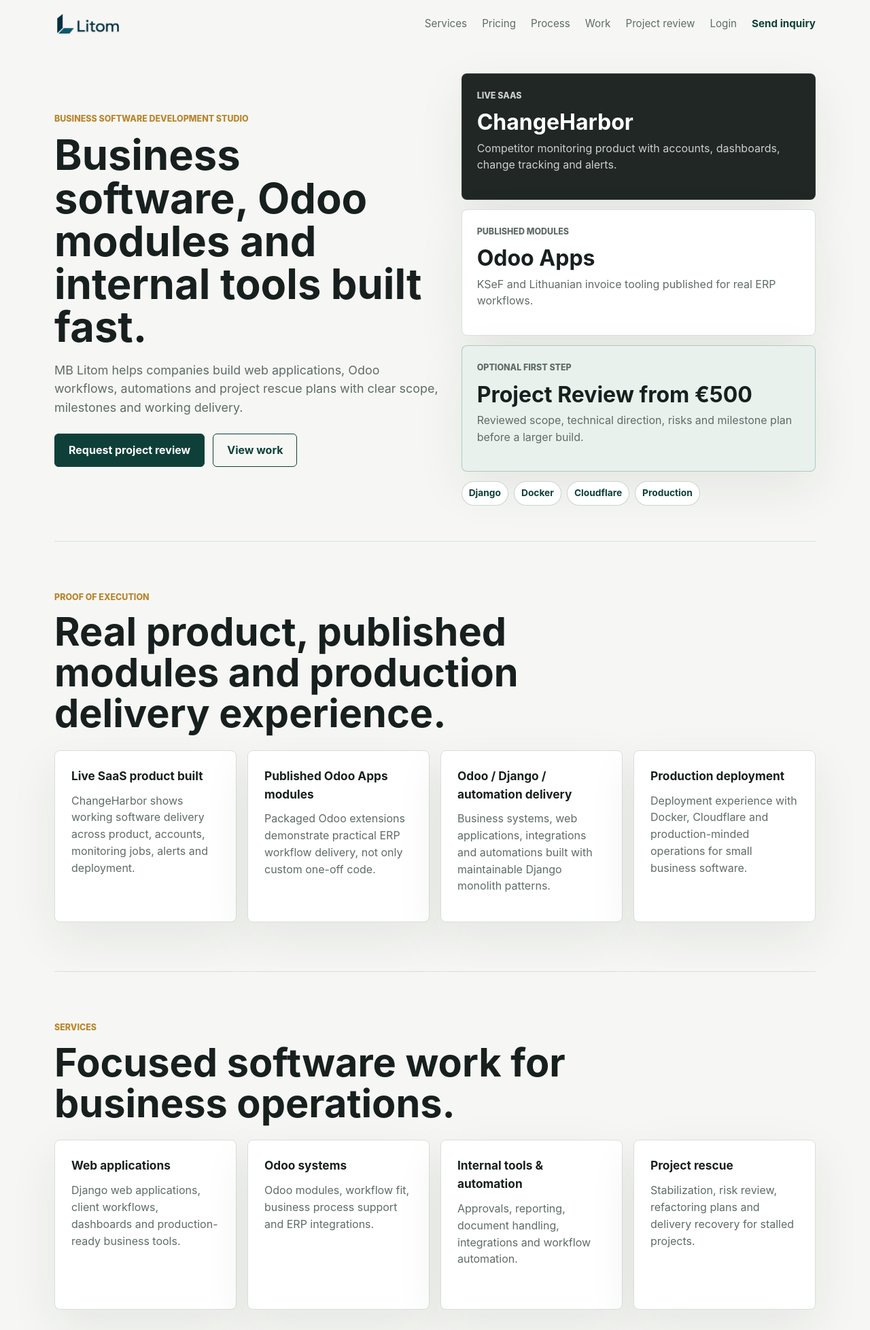
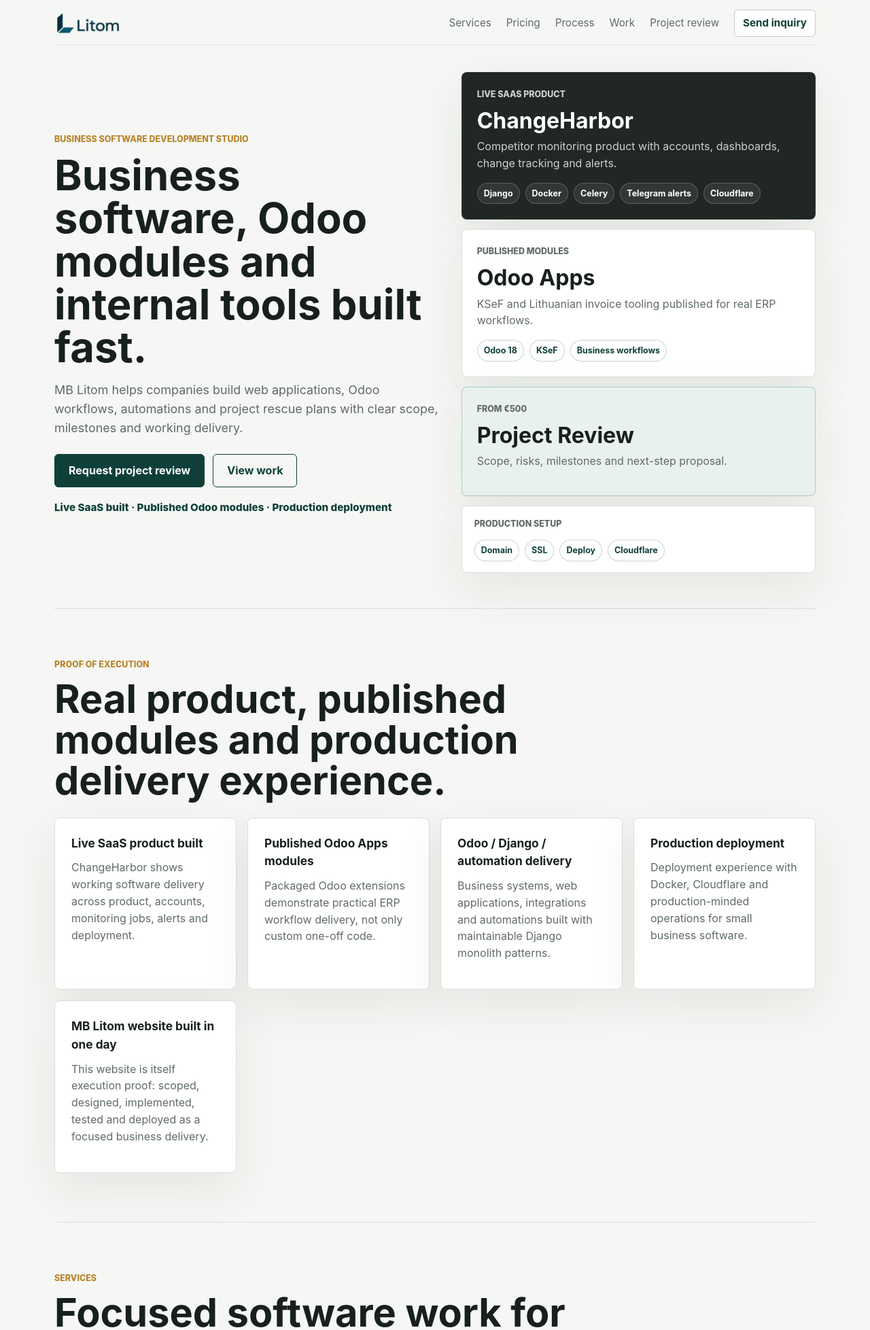
Before and after one commit to MBLitom/Litom, a Django app: page / in a window 1280 px wide. Shown: the top 1957 px of the page at 68% size. Run offline with Django 5.2, Linux system fonts and the light colour scheme.

Commit message:
Refine premium website positioning

```diff
--- a/apps/projects/tests.py
+++ b/apps/projects/tests.py
@@ -1,5 +1,6 @@
 from unittest.mock import patch
 
+from django.core.cache import cache
 from django.test import TestCase, override_settings
 from django.urls import reverse
 
@@ -18,6 +19,9 @@ VALID_CONTACT = {
 
 
 class ContactFormTests(TestCase):
+    def setUp(self):
+        cache.clear()
+
     @override_settings(TELEGRAM_NOTIFICATIONS_ENABLED=False)
     def test_contact_form_accepts_valid_inquiry(self):
         response = self.client.post(reverse("website:contact"), VALID_CONTACT)
--- a/static/css/site.css
+++ b/static/css/site.css
@@ -38,11 +38,25 @@ a {
 }
 
 .site-header {
+    position: sticky;
+    top: 0;
+    z-index: 20;
     display: flex;
     align-items: center;
     justify-content: space-between;
     gap: 24px;
-    padding: 18px 0;
+    padding: 14px 0;
+    backdrop-filter: blur(18px);
+}
+
+.site-header::before {
+    content: "";
+    position: fixed;
+    inset: 0 0 auto;
+    z-index: -1;
+    height: 66px;
+    border-bottom: 1px solid rgba(217, 223, 220, 0.82);
+    background: rgba(246, 247, 244, 0.9);
 }
 
 .brand,
@@ -74,7 +88,12 @@ a {
 }
 
 .nav-cta {
+    min-height: 38px;
+    border: 1px solid rgba(14, 64, 57, 0.26);
+    border-radius: 6px;
+    padding: 7px 12px;
     color: var(--accent-dark) !important;
+    background: #fff;
     font-weight: 700;
 }
 
@@ -214,6 +233,17 @@ h3 {
     align-items: center;
 }
 
+.premium-hero .hero-copy {
+    padding-top: 20px;
+}
+
+.trust-line {
+    margin-top: 18px;
+    color: var(--accent-dark);
+    font-size: 0.95rem;
+    font-weight: 800;
+}
+
 .proof-stack {
     display: grid;
     gap: 14px;
@@ -239,6 +269,11 @@ h3 {
     background: var(--charcoal);
 }
 
+.setup-card {
+    min-height: auto;
+    padding: 16px 18px;
+}
+
 .live-card .panel-label,
 .live-card p {
     color: rgba(255, 255, 255, 0.78);
@@ -249,13 +284,15 @@ h3 {
     background: var(--soft-green);
 }
 
-.chip-row {
+.chip-row,
+.mini-chip-row {
     display: flex;
     flex-wrap: wrap;
     gap: 8px;
 }
 
-.chip-row span {
+.chip-row span,
+.mini-chip-row span {
     display: inline-flex;
     min-height: 32px;
     align-items: center;
@@ -266,6 +303,22 @@ h3 {
     background: #fff;
     font-size: 0.86rem;
     font-weight: 750;
+}
+
+.mini-chip-row {
+    margin-top: 14px;
+}
+
+.mini-chip-row span {
+    min-height: 28px;
+    padding: 5px 9px;
+    font-size: 0.78rem;
+}
+
+.live-card .mini-chip-row span {
+    border-color: rgba(255, 255, 255, 0.2);
+    color: #fff;
+    background: rgba(255, 255, 255, 0.08);
 }
 
 .hero-panel ul {
@@ -313,6 +366,25 @@ h3 {
 .cards article {
     min-height: 220px;
     padding: 24px;
+}
+
+.cards article,
+.work-card,
+.work-preview-card,
+.selected-work-card,
+.info-panel,
+.order-card,
+.project-request-form {
+    transition: border-color 160ms ease, transform 160ms ease, box-shadow 160ms ease;
+}
+
+.cards article:hover,
+.work-card:hover,
+.work-preview-card:hover,
+.selected-work-card:hover {
+    border-color: rgba(23, 100, 90, 0.28);
+    transform: translateY(-2px);
+    box-shadow: 0 28px 82px rgba(23, 33, 30, 0.11);
 }
 
 .service-card-grid article {
@@ -507,7 +579,7 @@ h3 {
 }
 
 .selected-work-grid {
-    grid-template-columns: minmax(0, 1.18fr) repeat(2, minmax(240px, 0.91fr));
+    grid-template-columns: repeat(4, minmax(0, 1fr));
 }
 
 .work-card-grid {
--- a/templates/base.html
+++ b/templates/base.html
@@ -32,8 +32,6 @@
             <a href="{% url 'payments:project_review_landing' %}">Project review</a>
             {% if request.user.is_authenticated %}
                 <a href="{% url 'accounts:dashboard' %}">Dashboard</a>
-            {% else %}
-                <a href="{% url 'accounts:login' %}">Login</a>
             {% endif %}
             <a class="nav-cta" href="{% url 'website:contact' %}">Send inquiry</a>
         </nav>
--- a/templates/website/homepage.html
+++ b/templates/website/homepage.html
@@ -14,26 +14,30 @@
             <a class="button primary" href="{% url 'payments:project_review_landing' %}">Request project review</a>
             <a class="button secondary" href="{% url 'website:case_studies' %}">View work</a>
         </div>
+        <p class="trust-line">Live SaaS built · Published Odoo modules · Production deployment</p>
     </div>
     <aside class="proof-stack" aria-label="Proof and service signals">
         <article class="proof-card live-card">
-            <p class="panel-label">Live SaaS</p>
+            <p class="panel-label">Live SaaS product</p>
             <h2>ChangeHarbor</h2>
             <p>Competitor monitoring product with accounts, dashboards, change tracking and alerts.</p>
+            <div class="mini-chip-row"><span>Django</span><span>Docker</span><span>Celery</span><span>Telegram alerts</span><span>Cloudflare</span></div>
         </article>
         <article class="proof-card">
             <p class="panel-label">Published modules</p>
             <h2>Odoo Apps</h2>
             <p>KSeF and Lithuanian invoice tooling published for real ERP workflows.</p>
+            <div class="mini-chip-row"><span>Odoo 18</span><span>KSeF</span><span>Business workflows</span></div>
         </article>
         <article class="proof-card accent-card">
-            <p class="panel-label">Optional first step</p>
-            <h2>Project Review from €500</h2>
-            <p>Reviewed scope, technical direction, risks and milestone plan before a larger build.</p>
+            <p class="panel-label">From €500</p>
+            <h2>Project Review</h2>
+            <p>Scope, risks, milestones and next-step proposal.</p>
         </article>
-        <div class="chip-row" aria-label="Production stack">
-            <span>Django</span><span>Docker</span><span>Cloudflare</span><span>Production</span>
-        </div>
+        <article class="proof-card setup-card">
+            <p class="panel-label">Production setup</p>
+            <div class="mini-chip-row"><span>Domain</span><span>SSL</span><span>Deploy</span><span>Cloudflare</span></div>
+        </article>
     </aside>
 </section>
 
@@ -58,6 +62,10 @@
         <article>
             <h3>Production deployment</h3>
             <p>Deployment experience with Docker, Cloudflare and production-minded operations for small business software.</p>
+        </article>
+        <article>
+            <h3>MB Litom website built in one day</h3>
+            <p>This website is itself execution proof: scoped, designed, implemented, tested and deployed as a focused business delivery.</p>
         </article>
     </div>
 </section>
@@ -92,6 +100,12 @@
             <h3>ChangeHarbor</h3>
             <p>A live SaaS product built with user accounts, dashboards, background jobs, monitoring logic, change history, alerts, and deployment-ready infrastructure.</p>
             <a class="text-link" href="{% url 'website:changeharbor_case_study' %}">View case study</a>
+        </article>
+        <article class="work-preview-card accent-card">
+            <p class="panel-label">Fast delivery</p>
+            <h3>MB Litom website</h3>
+            <p>A premium business software studio website planned, built and tested quickly as proof of execution discipline.</p>
+            <a class="text-link" href="{% url 'website:contact' %}">Send inquiry</a>
         </article>
         <article class="work-preview-card">
             <p class="panel-label">Odoo modules</p>
--- a/templates/website/pricing.html
+++ b/templates/website/pricing.html
@@ -8,6 +8,10 @@
     <p class="eyebrow">Pricing</p>
     <h1>Pricing starts with scope, risk, and delivery responsibility.</h1>
     <p class="lead">MB Litom does not sell generic packages or cart checkout services. Work is proposed around a concrete outcome, milestone structure, and decision points.</p>
+    <div class="hero-actions">
+        <a class="button primary" href="{% url 'website:contact' %}">Send inquiry</a>
+        <a class="button secondary" href="{% url 'payments:project_review_landing' %}">Start paid review</a>
+    </div>
 </section>
 
 <section class="section">
@@ -60,6 +64,6 @@
         <p class="eyebrow">Commercial model</p>
         <h2>Expect proposals, deposits, milestones, and delivery notes.</h2>
     </div>
-    <p>Each project starts with a written proposal that explains what will be built, what is excluded, what decisions are still open, and how payment requests align with delivery. Paysera Checkout is planned for later, but no payment integration is part of this public foundation.</p>
+    <p>Each larger project starts with a written proposal that explains what will be built, what is excluded, what decisions are still open, and how payment requests align with delivery. The optional paid project review is a separate €500 service checkout for clients who want reviewed scope and risks before committing to a larger build.</p>
 </section>
 {% endblock %}
```
Also changed, not shown: templates/website/case_studies/changeharbor.html (+11 -0 lines), templates/website/case_studies/index.html (+10 -0 lines), templates/website/case_studies/odoo_apps.html (+11 -0 lines), templates/website/contact.html (+16 -8 lines), templates/website/services.html (+14 -0 lines).
